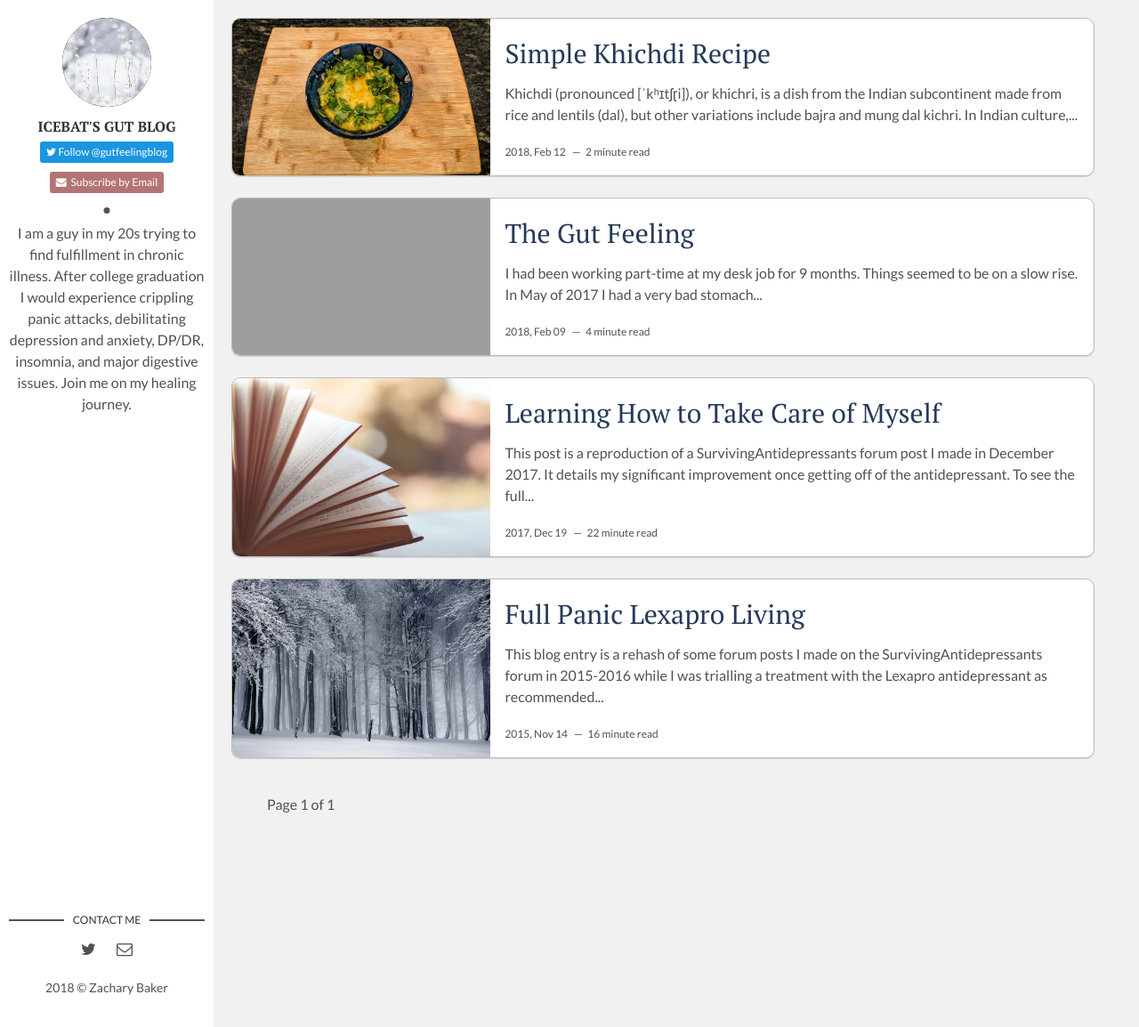
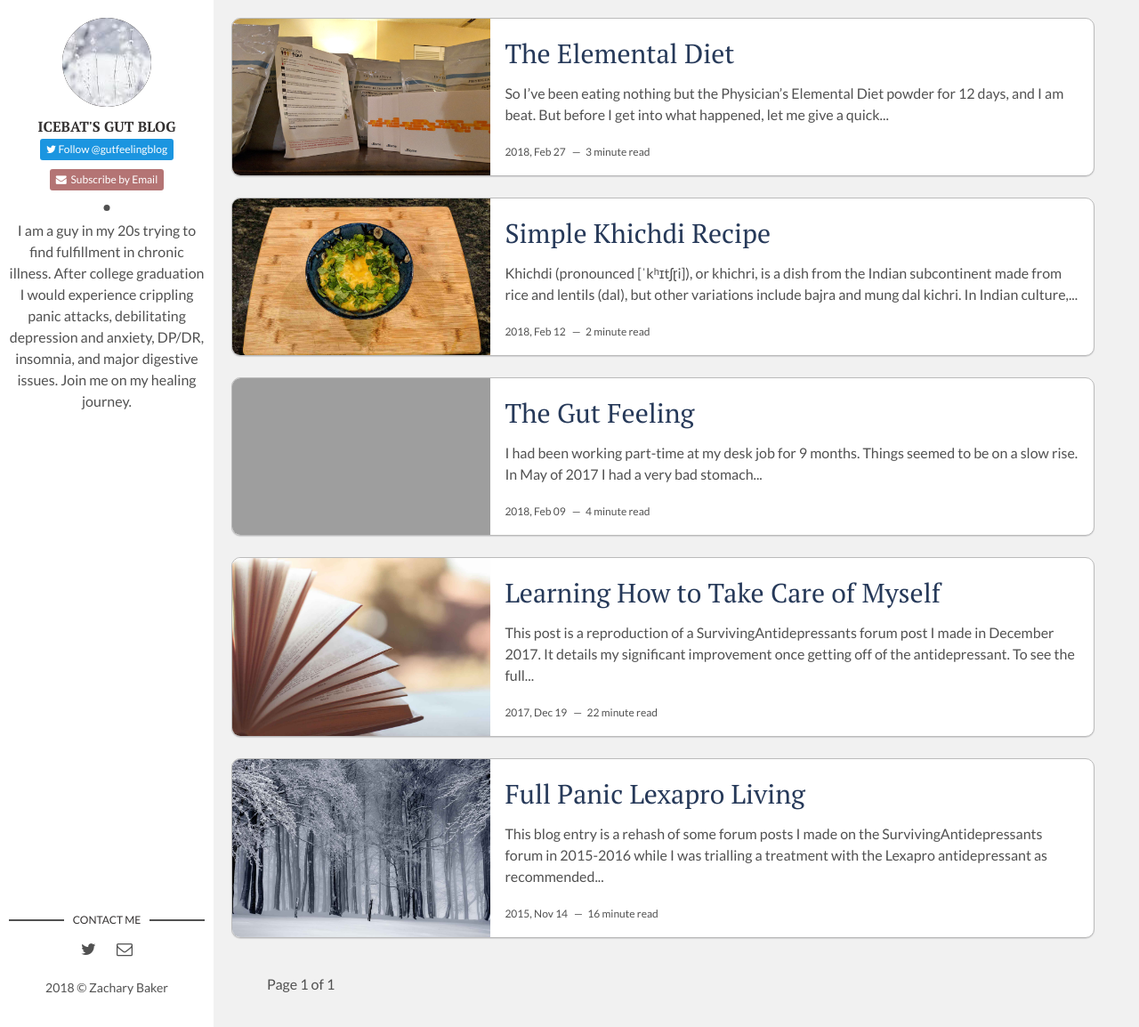
Before and after one commit to gutblog/gutblog.github.io, a Jekyll site: the page built from index.html, in a window 1280 px wide and 1154 px high. Shown: the whole window at 89% size. Built offline with Jekyll 4.4.1, drawn with Linux system fonts in a browser that asks for light colours; the list of posts is cut into pages by our own code; grey boxes are pictures that could not be loaded.

Commit message:
Add new article, The Elemental Diet

```diff
--- a/_layouts/main.html
+++ b/_layouts/main.html
@@ -11,7 +11,7 @@ layout: default
       <div class="author-name">
           <a class="site-title-link" href="{{site.baseurl}}/">{{site.displaytitle}}</a>
           <br>
-          <a href="https://twitter.com/gutfeelingblog" class="twitter-follow-button follow-button"><i class="fa fa-twitter"></i>&nbsp;Follow @gutfeelingblog</a>
+          <a href="https://twitter.com/gutfeelingblog" class="custom-twitter-follow-button follow-button"><i class="fa fa-twitter"></i>&nbsp;Follow @gutfeelingblog</a>
           <br>
           <a class="follow-email follow-button" href="{{site.baseurl}}/email-sub/">
             <i class="fa fa-envelope"></i>&nbsp;&nbsp;Subscribe by Email
--- a/_posts/2018-02-09-the-gut-feeling.markdown
+++ b/_posts/2018-02-09-the-gut-feeling.markdown
@@ -30,4 +30,4 @@ Last Sunday I woke up very cold and feeling disoriented, my breath was labored a
 
 Thanks to my incredibly supportive primary care doctor, I am now in connection with an M.D. who specializes in digestive issues and chronic fatigue. Together we have decided to try putting me on an Elemental Diet. The diet kit is in the mail and arriving soon. Since an Elemental Diet is a whole thing unto itself, I’m going to address that in an upcoming post, which you can view here:
 
-*(Elemental diet post coming soon)*
+[The Elemental Diet - {{ site.title }}](../the-elemental-diet/)
--- /dev/null
+++ b/_posts/2018-02-27-the-elemental-diet.markdown
@@ -0,0 +1,59 @@
+---
+layout: post
+title: The Elemental Diet
+date: 2018-02-27
+img: elemental-diet-1.jpg
+description: So I’ve been eating nothing but the Physician’s Elemental Diet powder for 12 days, and I have to say I am a bit beat. But before I get into what happened, let me give a quick background on what exactly it was that I did, and my doctor’s reasoning behind it.
+---
+
+So I’ve been eating nothing but the [Physician’s Elemental Diet](https://www.integrativepro.com/Products/Gastrointestinal/Physicians-Elemental-Diet) powder for 12 days, and I am beat. But before I get into what happened, let me give a quick background on what exactly it was that I did, and my doctor’s reasoning behind it.
+
+## What is The Elemental Diet?
+
+> **Elemental Diet**
+>
+> An elemental diet is a diet that proposes the ingestion, or in more severe cases use of a gastric feeding tube or intravenous feeding, of liquid nutrients in an easily assimilated form. It is usually composed of amino acids, fats, sugars, vitamins, and minerals. This diet, however, lacks whole or partial protein due to its ability to cause an allergic reaction in some people.
+>
+> [Wikipedia](https://en.wikipedia.org/wiki/Elemental_diet)
+
+Basically, the Elemental Diet is a powder that you eat exclusively for a period of 2-4 weeks. It is completely pre-digested, so your body doesn't need to do much work to break it down.
+
+## Why the Elemental Diet?
+
+These were the main ideas behind putting me on a 2-week elemental diet:
+
+* Clear up [SIBO](https://en.wikipedia.org/wiki/Small_intestinal_bacterial_overgrowth), which my doctor suspects I had, and improve my gut flora balance
+
+* Give my digestive tract a chance to rest and heal from any inflammation
+
+* See if I had any improvement in my gut symptoms (diarrhea, heartburn) and neurological symptoms (fatigue, concentration, brain fog)
+
+Here is what I noticed while on the diet:
+
+* Mental clarity - On the whole, I was able to think more clearly and consistently. I started reading novels again and for the most part I am able to follow them!
+
+* Physical energy - Came and went. One day I would be walking 2 miles, two days later I would only have the energy to walk a short distance.
+
+* Body load - For the most part my heart rate slowed down and I was able to enter a deeper state of relaxation at night (except in the cases where I drank too much of the diet in a short time too close to bed). Before the diet, my chest was often tight at night and my breathing constrained.
+
+I’ve been off of the diet (and on a khichdi-only diet) for a couple days now. I am noticing the heartburn is just starting to come back today even though I am currently taking no Betaine HCl.
+
+Right before I started the Elemental Diet and right before I stopped it, I sent in uBiome Explorer and American Gut Project samples. They will take months to process, but when they come back I will be interested to see if my gut microbiome changed at all as a result of the diet. I’m planning to share those results, so either subscribe by email or follow me on Twitter if you are curious to see them when they come back.
+
+The plan from here on out:
+
+* Eat only Khichdi for a few days
+
+* Introduce more and more real food, one food group every 3 days or so
+
+* Take the antibiotic Augmentin to try and clear up my sinus opacification
+
+* Start on the Visibiome probiotic, gradually ramping it up to an aggressive dose
+
+* Take green banana powder as a prebiotic
+
+This I hope will continue to shift my gut bacteria in the right direction, and resolve some of the gut and neurological issues.
+
+I chronicled my whole day-by-day elemental diet experience on Twitter, which I would like to share with you:
+
+<a class="twitter-timeline" data-partner="tweetdeck" href="https://twitter.com/gutfeelingblog/timelines/968318787505328128?ref_src=twsrc%5Etfw">Elemental Diet - Curated tweets by gutfeelingblog</a> <script async src="https://platform.twitter.com/widgets.js" charset="utf-8"></script>
--- a/assets/css/main.css
+++ b/assets/css/main.css
@@ -1482,11 +1482,11 @@ a.follow-email:hover {
     background-color: #875858;
 }
 
-a.twitter-follow-button {
+a.custom-twitter-follow-button {
     background-color: #1b95e0;
 }
 
-a.twitter-follow-button:hover {
+a.custom-twitter-follow-button:hover {
     background-color: #0c7abf;
 }
 
@@ -1525,6 +1525,15 @@ a.twitter-follow-button:hover {
     color: #7a7a7a;
 }
 
+.twitter-timeline {
+    display: block !important;
+    margin: 40px auto !important;
+    max-width: 600px !important;
+    border-radius: 5px !important;
+    border: solid #ddd !important;
+    box-shadow: 3px 3px 5px #ddd !important;
+}
+
 @media print {
 
     .sidebar {
```
Also changed, not shown: assets/img/elemental-diet-1.jpg (added).
